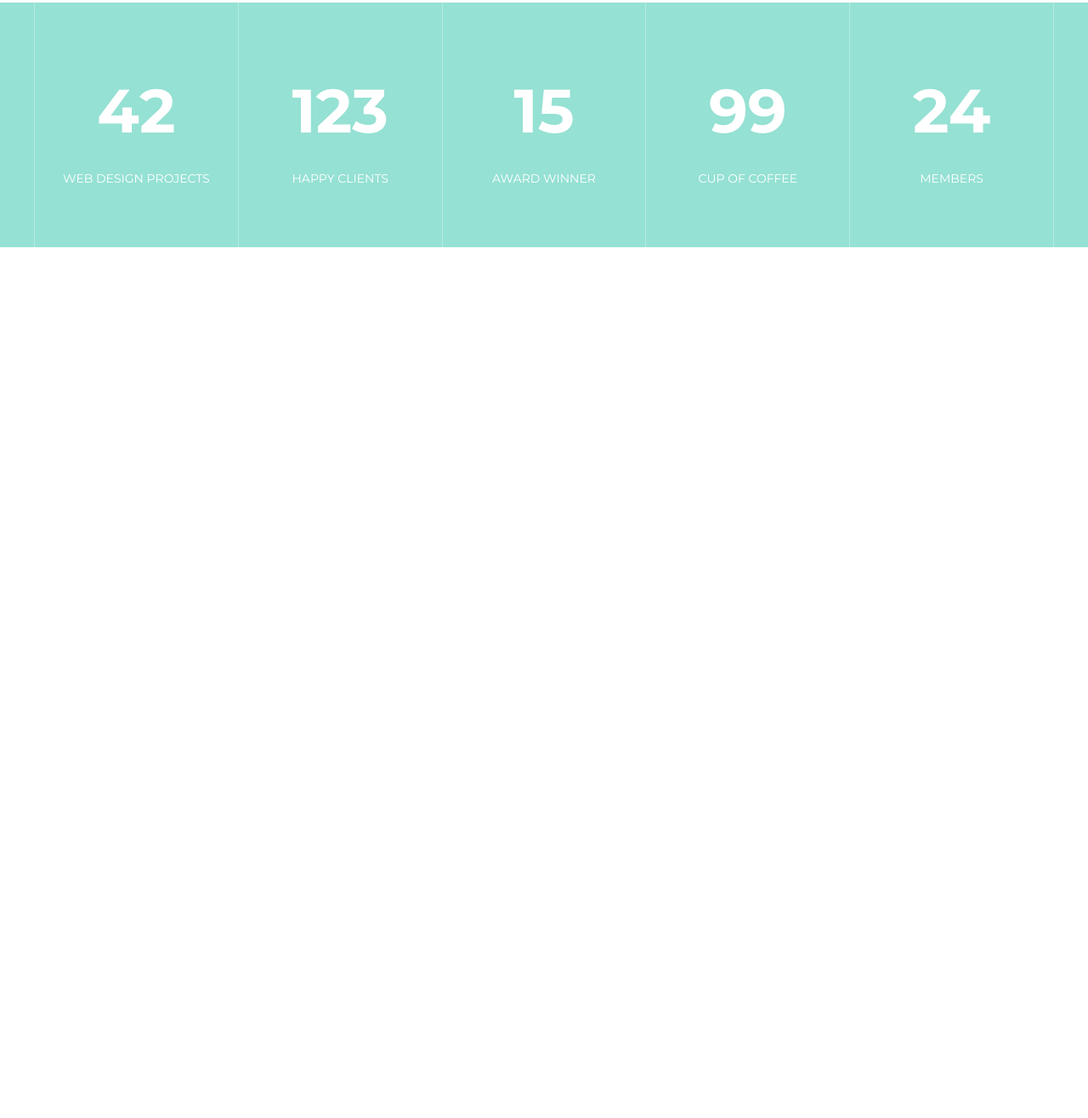
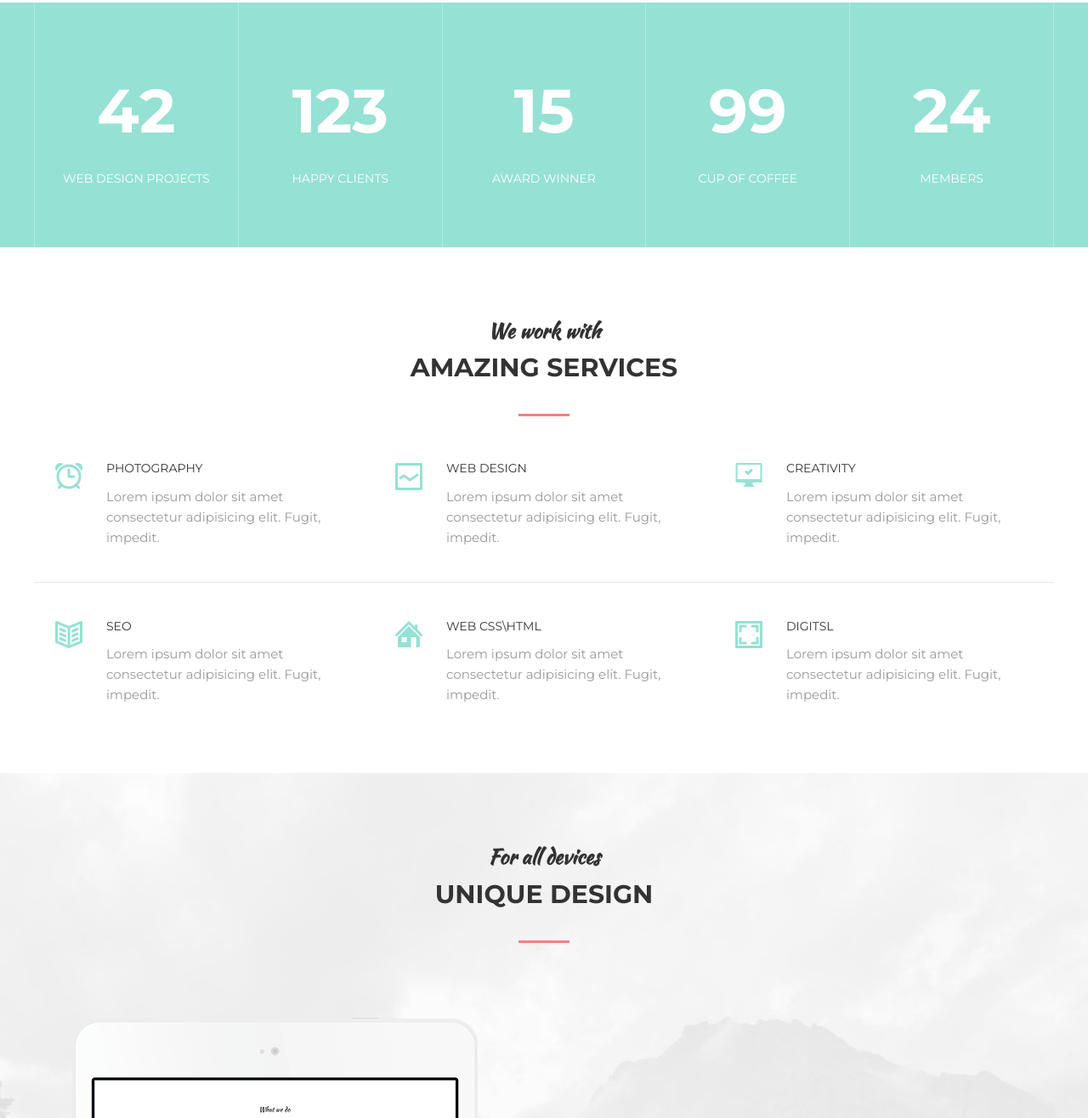
Before and after one commit to baievv/Study, a plain HTML site: page index.html in a window 1280 px wide. Shown: the part 1484-2800 px from the top of the page at 85% size. Before the commit the page ends 1775 px from the top, so only its background shows below. Drawn offline with Linux system fonts and the light colour scheme.

Commit message:
Add section Services and Devices

```diff
--- a/css/style.css
+++ b/css/style.css
@@ -11,6 +11,14 @@
 }
 h1,h2,h3,h4,h5,h6{
     margin:0;
+}
+hr{
+    border: 0;
+    display: block;
+    width: 100%;
+    height: 1px;
+    background-color: #e5e5e5;
+    margin: 40px 0;
 }
 /* Container */
 .container{
@@ -184,11 +192,16 @@
 .section{
     padding: 80px 0;
 }
+.section--devices{
+    background: url("../img/devices/bg.jpg") center no-repeat;
+    background-size: cover;
+    padding-bottom: 0;
+}
 .section__header{
     /* margin-bottom: 40px; */
     width: 100%;
     max-width: 950px;
-    margin:0 auto 40px;
+    margin:0 auto 50px;
     text-align: center;
 }
 .section__suptitle{
@@ -288,3 +301,47 @@
     text-transform: uppercase;
     margin-top: 10px;
 }
+
+/* Services */
+.services{
+    display: flex;
+}
+.services__item{
+    flex: 1 1 0;
+    padding-left: 85px;
+    padding-right: 35px;
+    position: relative;
+}
+.services__icon{
+    position: absolute;
+    top: 5px;
+    left: 25px;
+    z-index: 1;
+}
+.services__title{
+    font-size: 14px;
+    color:#333;
+    text-transform: uppercase;
+    margin-bottom: 10px;
+}
+.services__text{
+    font-size: 15px;
+    color:#999;
+}
+/* Devices */
+.devices{
+     width: 100%;
+     max-width: 100%;
+     margin: 0 auto;
+     position: relative;
+}
+.devices__item{
+    display: block;
+}
+.devices__item2{
+    display: block;
+    position:absolute;
+    bottom:-90px;
+    right:517px;
+    z-index: 1;
+}
--- a/index.html
+++ b/index.html
@@ -129,5 +129,77 @@
 
         </div> <!-- container -->
     </div> <!-- statisctics -->
+
+    <!-- Services -->
+    <section class="section">
+        <div class="container">
+            <div class="section__header">
+                <h3 class="section__suptitle">We work with</h3>
+                <h4 class="section__title">amazing services</h4>
+            </div>
+
+            <div class="services">
+                <div class="services__item">
+                    <img class="services__icon" src="img/services/1.png" alt="">
+                    <div class="services__title">Photography</div>
+                    <div class="services__text">
+                         Lorem ipsum dolor sit amet consectetur adipisicing elit. Fugit, impedit.
+                    </div>
+                </div>
+                <div class="services__item">
+                    <img class="services__icon" src="img/services/2.png" alt="">
+                    <div class="services__title">Web Design</div>
+                    <div class="services__text">
+                         Lorem ipsum dolor sit amet consectetur adipisicing elit. Fugit, impedit.
+                    </div>
+                </div>
+                <div class="services__item">
+                    <img class="services__icon" src="img/services/3.png" alt="">
+                    <div class="services__title">Creativity</div>
+                    <div class="services__text">
+                         Lorem ipsum dolor sit amet consectetur adipisicing elit. Fugit, impedit.
+                    </div>
+                </div>
+            </div>
+            <hr>
+            <div class="services">
+                <div class="services__item">
+                    <img class="services__icon" src="img/services/4.png" alt="">
+                    <div class="services__title">SEO</div>
+                    <div class="services__text">
+                         Lorem ipsum dolor sit amet consectetur adipisicing elit. Fugit, impedit.
+                    </div>
+                </div>
+                <div class="services__item">
+                    <img class="services__icon" src="img/services/5.png" alt="">
+                    <div class="services__title">Web CSS\HTML</div>
+                    <div class="services__text">
+                         Lorem ipsum dolor sit amet consectetur adipisicing elit. Fugit, impedit.
+                    </div>
+                </div>
+                <div class="services__item">
+                    <img class="services__icon" src="img/services/6.png" alt="">
+                    <div class="services__title">Digitsl</div>
+                    <div class="services__text">
+                         Lorem ipsum dolor sit amet consectetur adipisicing elit. Fugit, impedit.
+                    </div>
+                </div>
+            </div>
+        </div> <!-- container -->
+    </section> <!-- Services -->
+
+    <section class="section section--devices">
+        <div class="container">
+            <div class="section__header">
+                <h3 class="section__suptitle">For all devices</h3>
+                <h4 class="section__title">unique design</h4>
+            </div>
+
+            <div class="devices">
+                <img class="devices__item" src="img/devices/ipad.png" alt="">
+                <img class="devices__item2" src="img/devices/phone.png" alt="">
+            </div>
+        </div>
+    </section>
 </body>
 </html>
```
Also changed, not shown: img/devices/bg.jpg (added), img/devices/ipad.png (added), img/devices/phone.png (added), img/services/1.png (added), img/services/2.png (added), img/services/3.png (added), img/services/4.png (added), img/services/5.png (added), img/services/6.png (added).
